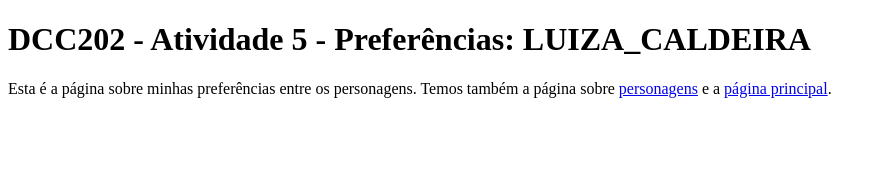
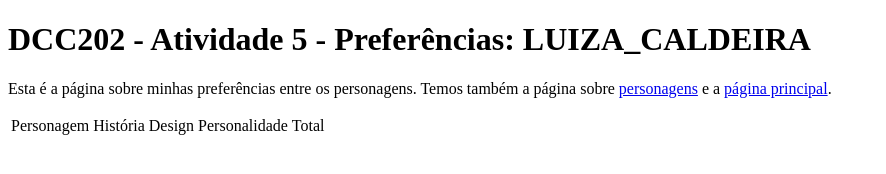
Before and after one commit to ufjf-dcc202/ufjf-dcc202-2023-3-a-atv5-luizacaldeira, a website: page preferencias.html in a window 1280 px wide. Shown: the whole page, without its empty margins (0-886 px from the left). Drawn offline with Linux system fonts and the light colour scheme.

Commit message:
Criando a tabela e o cabeçalho dela.

```diff
--- a/preferencias.html
+++ b/preferencias.html
@@ -9,6 +9,10 @@
     <main>
         <h1>DCC202 - Atividade 5 - Preferências: LUIZA_CALDEIRA</h1>
         <p>Esta é a página sobre minhas preferências entre os personagens. Temos também a página sobre <a href= "personagens.html">personagens</a> e a <a href="index.html">página principal</a>.</p>
+
+        <table>
+            <tr><td>Personagem</td><td>História</td><td>Design</td><td>Personalidade</td><td>Total</td></tr>
+        </table>
     </main>
 
 </body>
```
